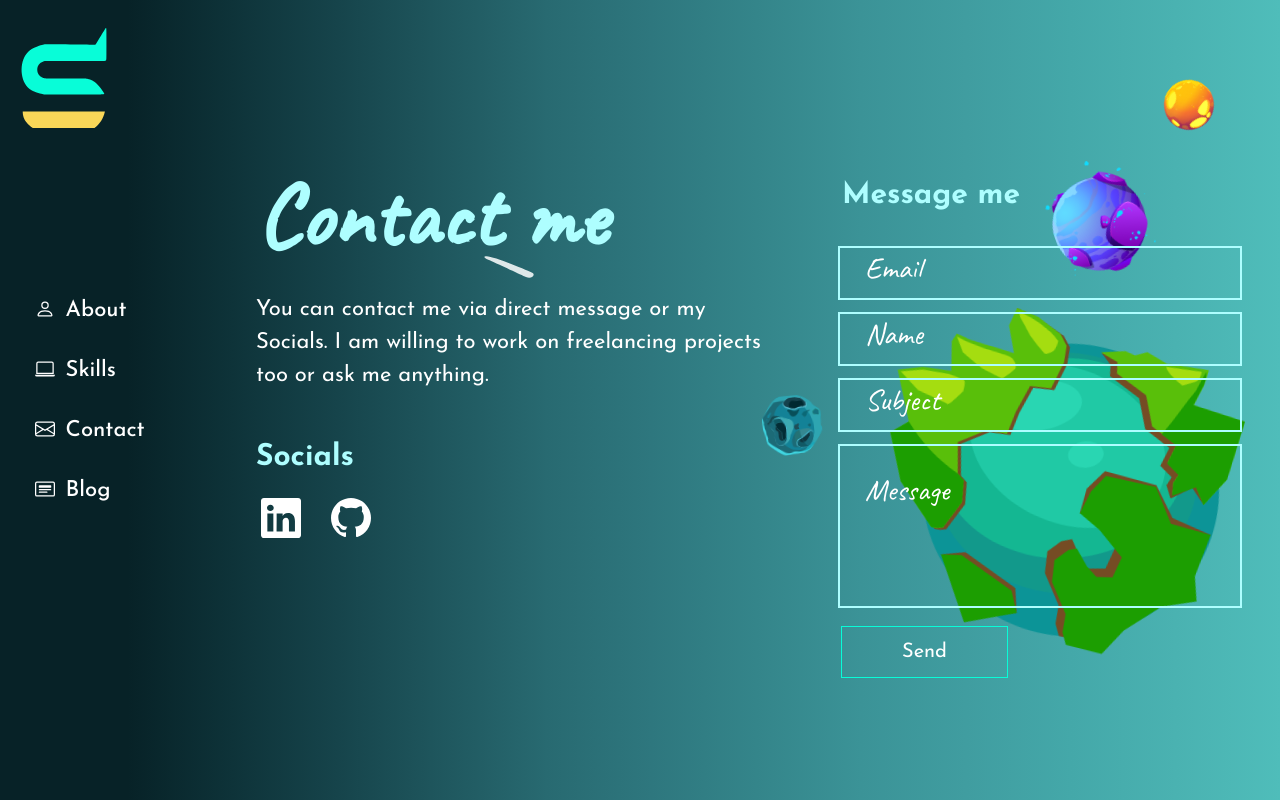
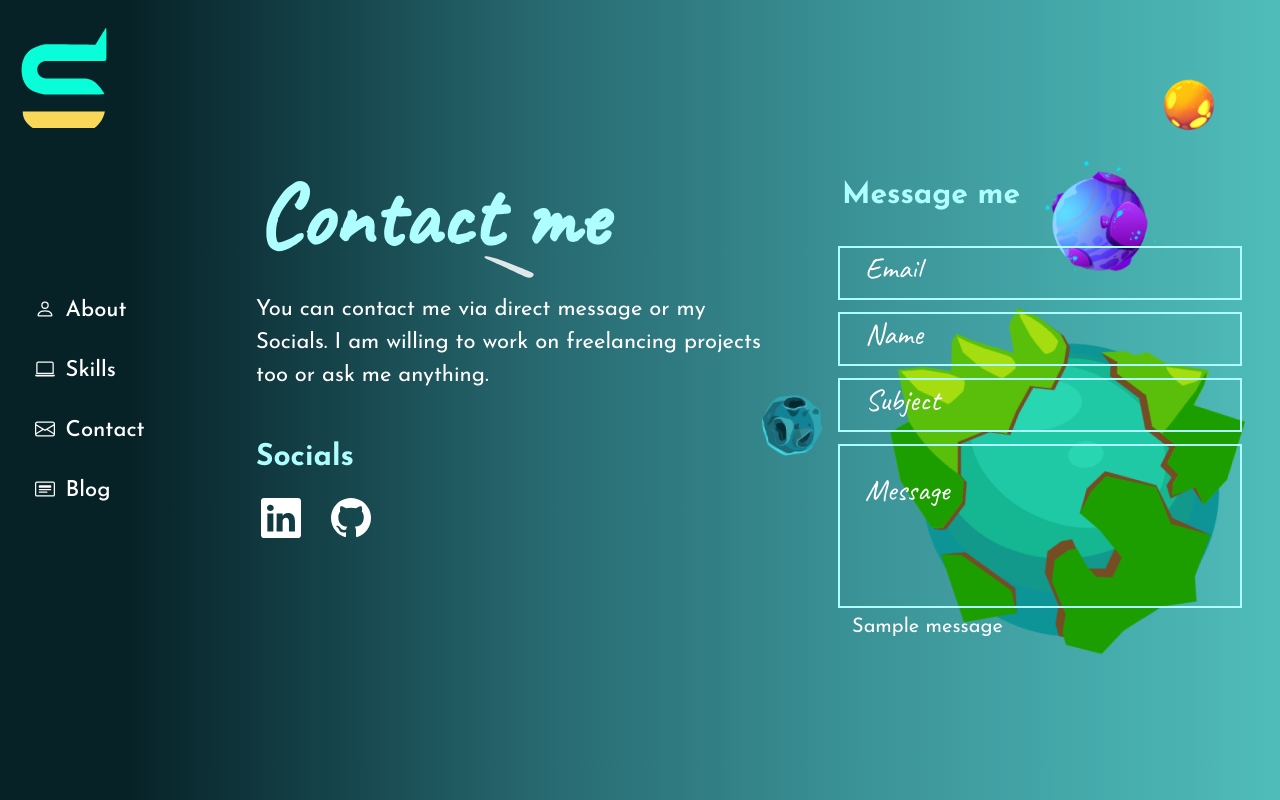
Before and after one commit to simarsudo/portfolio, a Django app: page /contact/ in a window 1280 px wide. Run offline with Django 4.2, Linux system fonts and the light colour scheme; tables that the repository leaves empty hold one stand-in row (values such as "Sample post"); one stand-in notice (Sample message) is shown; style sheets or scripts are compiled from the project's sources.

Commit message:
contact page thank you msg add

```diff
--- a/index/templates/index/components/contact-form.html
+++ b/index/templates/index/components/contact-form.html
@@ -8,6 +8,14 @@
                 {{ field.errors }}
             </div>
         {% endfor %}
-        <button type="submit" class="contact-btn">Send</button>
+        {% if messages %}
+            <ul class="messages">
+                {% for message in messages %}
+                    <li{% if message.tags %} class="{{ message.tags }}"{% endif %}>{{ message }}</li>
+                {% endfor %}
+            </ul>
+        {% else %}
+            <button type="submit" class="contact-btn">Send</button>
+        {% endif %}
     </form>
 </div>
--- a/index/views.py
+++ b/index/views.py
@@ -1,6 +1,8 @@
 from django.http import HttpResponseRedirect
 from django.shortcuts import render
 from . forms import Contact
+from django.contrib import messages
+
 
 # Create your views here.
 
@@ -21,7 +23,7 @@ def contact(requests):
     if requests.method == 'POST':
         form = Contact(requests.POST)
         if form.is_valid():
-            print(True)
+            messages.success(requests, 'Thank you for contacting me')
 
     else:
         form = Contact()
--- a/static-production/scss/contact.scss
+++ b/static-production/scss/contact.scss
@@ -127,3 +127,8 @@ ul {
     @include hoverline;
     width: 37rem;
 }
+
+.success {
+    font-size: 2rem;
+    color: $primary-font-color;
+}
```
Also changed, not shown: static-production/js/components/contact.js (+12 -0 lines).
